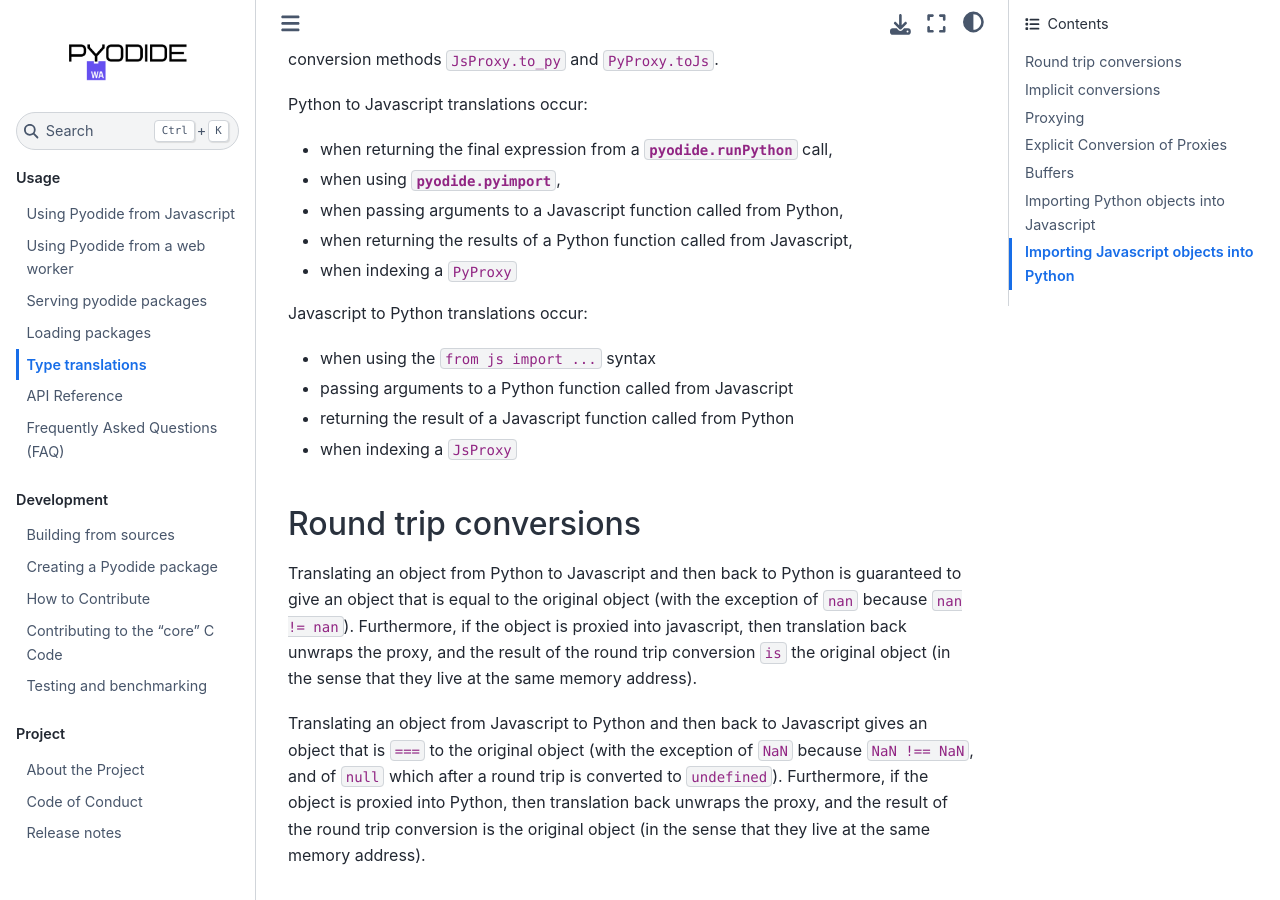
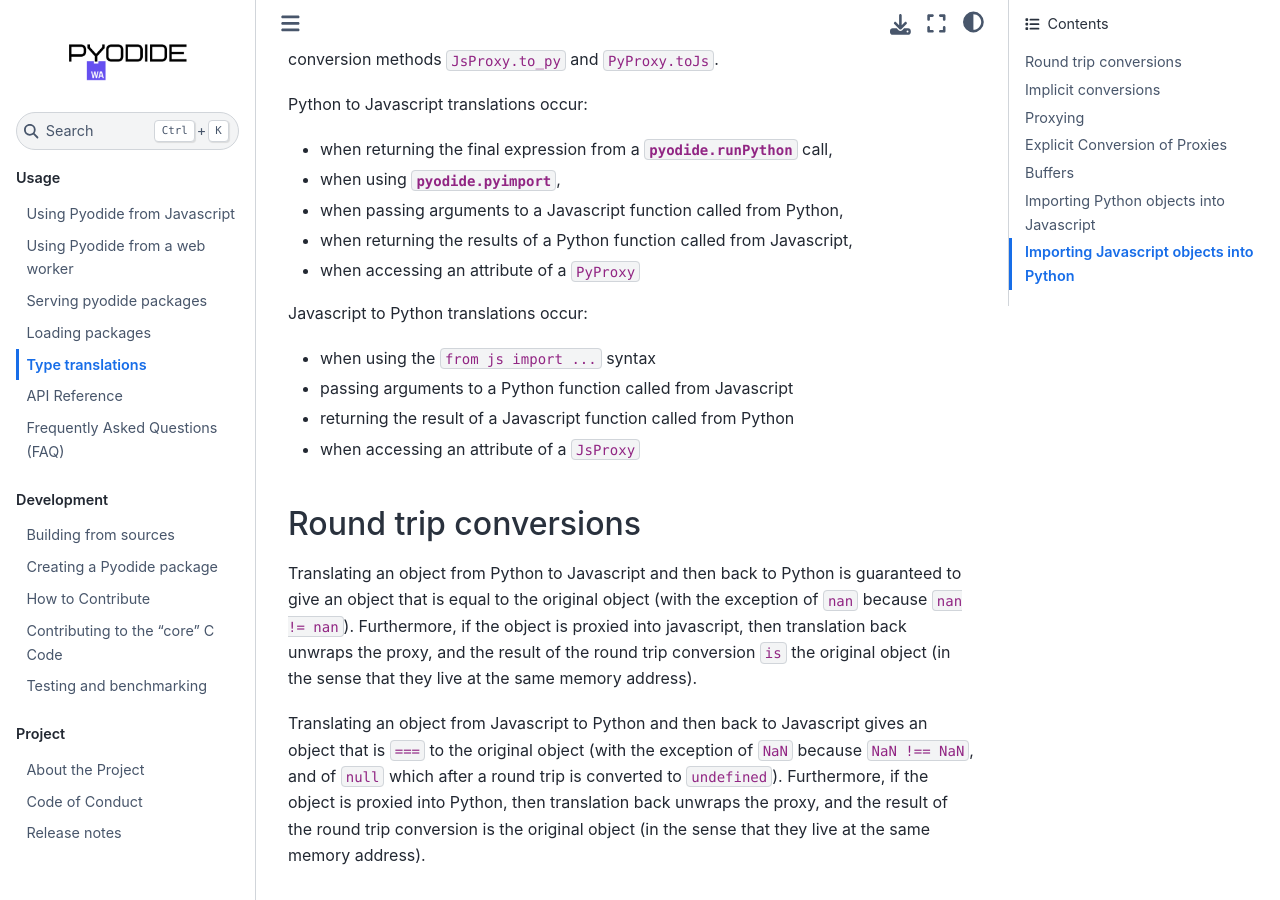
Before and after one commit to pyodide/pyodide, a Sphinx documentation site: the page built from docs/usage/type-conversions.md, in a window 1280 px wide and 900 px high, scrolled down 326 px. Built offline with Sphinx 7.4.7 and the Sphinx Book theme 1.1.4, drawn with Linux system fonts in a browser that asks for light colours; the version number is read from the project's files by our own code.

Commit message:
'indexing' ==> 'accesing an attribute of'

```diff
--- a/docs/usage/type-conversions.md
+++ b/docs/usage/type-conversions.md
@@ -18,14 +18,14 @@ Python to Javascript translations occur:
 - when using {any}`pyodide.pyimport`,
 - when passing arguments to a Javascript function called from Python,
 - when returning the results of a Python function called from Javascript,
-- when indexing a `PyProxy`
+- when accessing an attribute of a `PyProxy`
 
 Javascript to Python translations occur:
 
 - when using the `from js import ...` syntax
 - passing arguments to a Python function called from Javascript
 - returning the result of a Javascript function called from Python
-- when indexing a `JsProxy`
+- when accessing an attribute of a `JsProxy`
 
 ## Round trip conversions
 Translating an object from Python to Javascript and then back to
```
